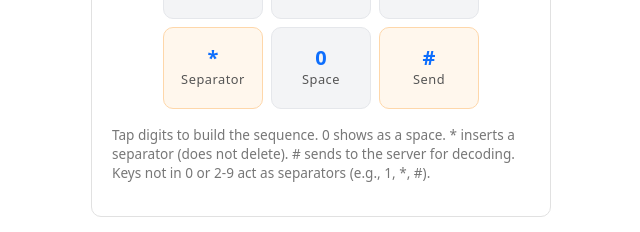
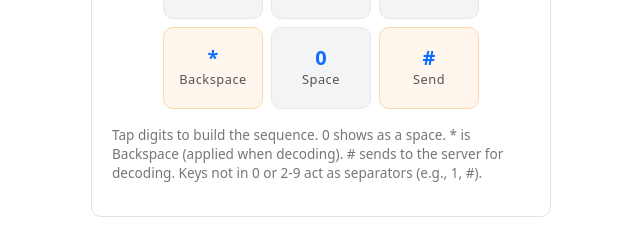
Before and after one commit to Kaung-Nyo-Lwin/Old-Phone-Pad, a plain HTML site: page wwwroot/index.html in a window 1280 px wide. Shown: the part 560-792 px from the top of the page, without its empty margins (319-959 px from the left). Drawn offline with Linux system fonts and the light colour scheme.

Commit message:
readme upates

```diff
--- a/wwwroot/index.html
+++ b/wwwroot/index.html
@@ -57,12 +57,12 @@
       <button class="key" data-key="8"><span class="num">8</span><span class="letters">TUV</span></button>
       <button class="key" data-key="9"><span class="num">9</span><span class="letters">WXYZ</span></button>
 
-      <button class="key action" data-key="*"><span class="num">*</span><span class="letters">Separator</span></button>
+      <button class="key action" data-key="*"><span class="num">*</span><span class="letters">Backspace</span></button>
       <button class="key" data-key="0"><span class="num">0</span><span class="letters">Space</span></button>
       <button class="key action" data-key="#"><span class="num">#</span><span class="letters">Send</span></button>
     </div>
 
-    <p class="footer">Tap digits to build the sequence. 0 shows as a space. * inserts a separator (does not delete). # sends to the server for decoding. Keys not in 0 or 2-9 act as separators (e.g., 1, *, #).</p>
+    <p class="footer">Tap digits to build the sequence. 0 shows as a space. * is Backspace (applied when decoding). # sends to the server for decoding. Keys not in 0 or 2-9 act as separators (e.g., 1, #).</p>
   </div>
 
   <script>
```
Also changed, not shown: images/image.png (added), 1 other file.
